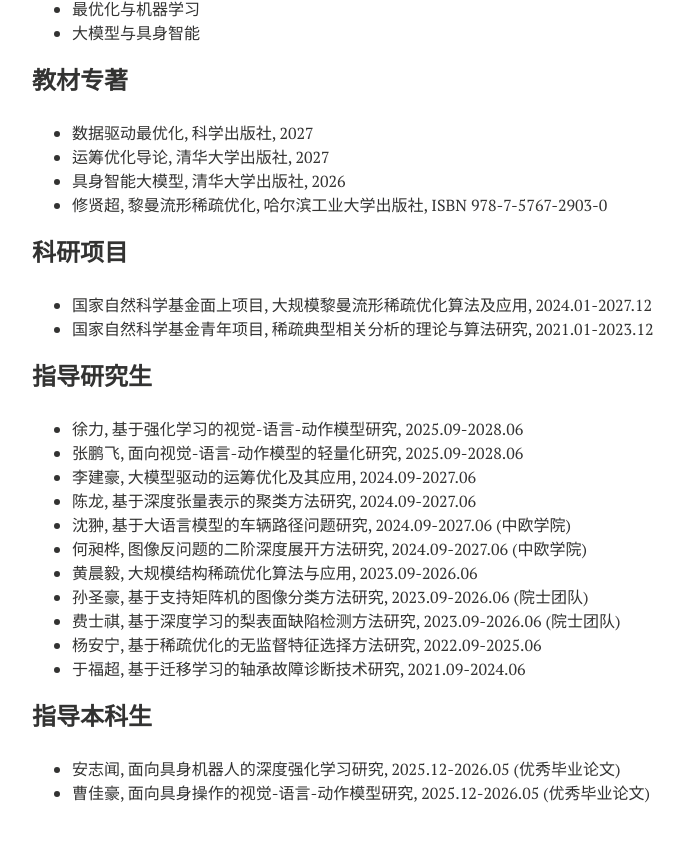
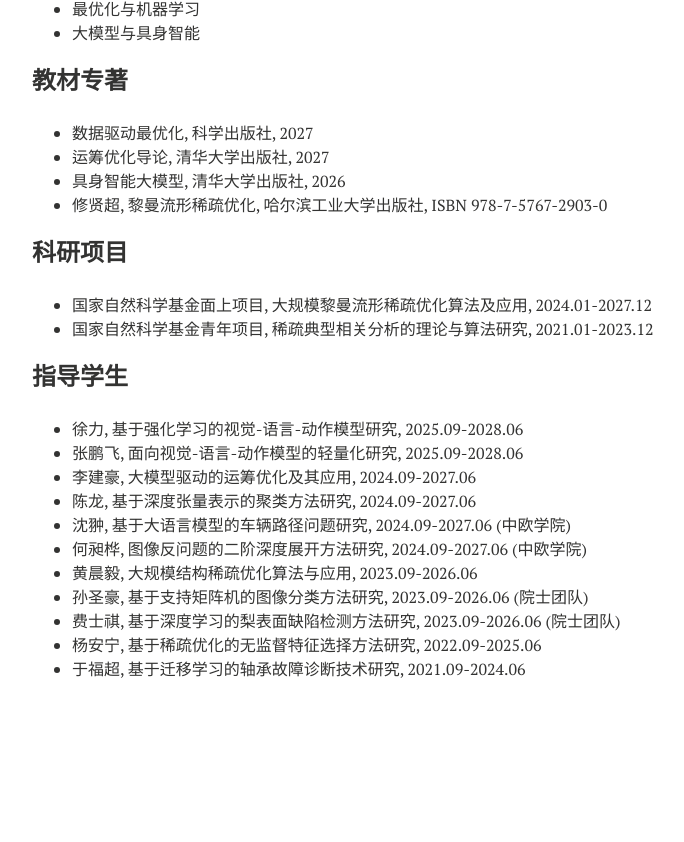
Before and after one commit to xianchaoxiu/xianchaoxiu.github.io, a Jekyll site: the page built from chinese/index.md, in a window 1280 px wide and 900 px high, scrolled down 674 px. Shown: the top 842 px of the window, without its empty margins (288-972 px from the left). Built offline with Jekyll 4.4.1, drawn with Linux system fonts in a browser that asks for light colours; nearby versions of some CDN libraries; after the commit the page ends 1450 px from its top, so only the background shows below that.

Commit message:
Update index.md

```diff
--- a/chinese/index.md
+++ b/chinese/index.md
@@ -45,7 +45,7 @@ share: false
 * 国家自然科学基金青年项目, 稀疏典型相关分析的理论与算法研究, 2021.01-2023.12  <br>
 
 
-### 指导研究生
+### 指导学生
 * 徐力, 基于强化学习的视觉-语言-动作模型研究, 2025.09-2028.06 <br>
 * 张鹏飞, 面向视觉-语言-动作模型的轻量化研究, 2025.09-2028.06 <br>
 * 李建豪, 大模型驱动的运筹优化及其应用, 2024.09-2027.06 <br>
@@ -57,7 +57,3 @@ share: false
 * 费士祺, 基于深度学习的梨表面缺陷检测方法研究, 2023.09-2026.06 (院士团队) <br>
 * 杨安宁, 基于稀疏优化的无监督特征选择方法研究, 2022.09-2025.06 <br>
 * 于福超, 基于迁移学习的轴承故障诊断技术研究, 2021.09-2024.06  <br>
-
-### 指导本科生
-* 安志闻, 面向具身机器人的深度强化学习研究, 2025.12-2026.05 (优秀毕业论文)<br>
-* 曹佳豪, 面向具身操作的视觉-语言-动作模型研究, 2025.12-2026.05 (优秀毕业论文)  <br>
```
